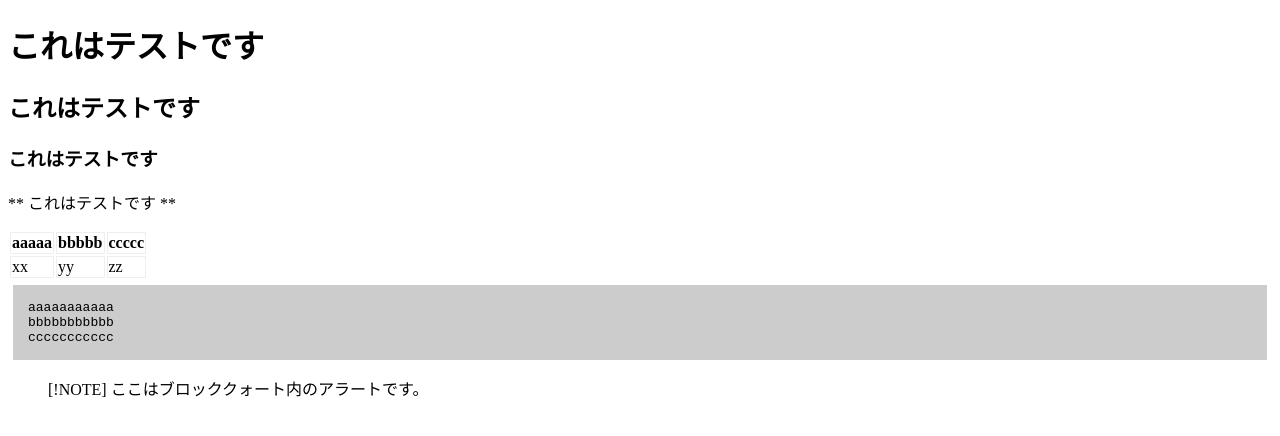
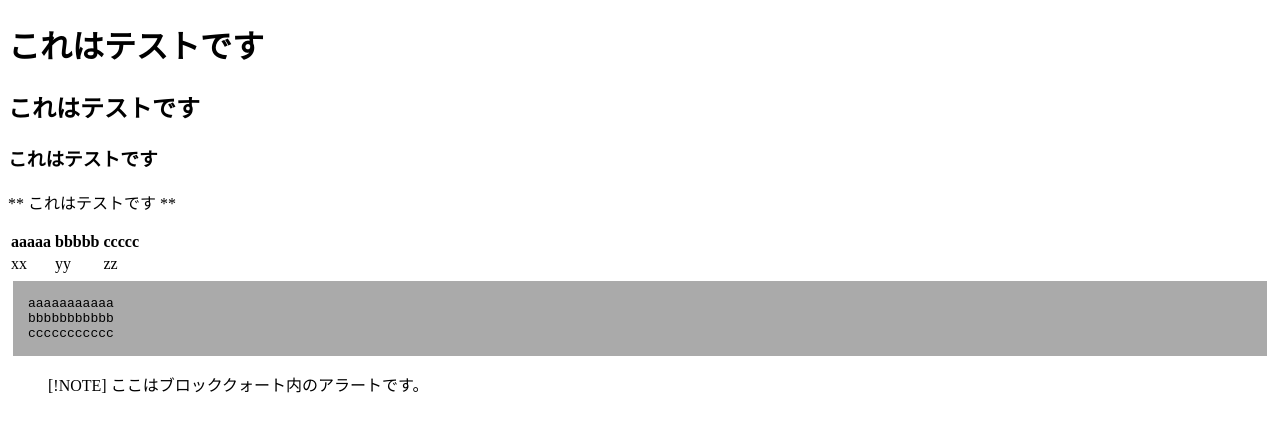
Before and after one commit to rfriends/rfriends, a Jekyll site: the page built from test.md, in a window 1280 px wide. Shown: the top 436 px of the page. Built offline with Jekyll 4.4.1, drawn with Linux system fonts in a browser that asks for light colours; our own code applies the rules of GitHub Pages for plain Markdown files; Markdown is read by kramdown in place of the engine named in the settings.

Commit message:
Update default.html

```diff
--- a/_layouts/default.html
+++ b/_layouts/default.html
@@ -6,14 +6,14 @@
     <style>
       table {
         table, td, th {
-          border: 1px #eeeeee solid;
+          border: 0px #eeeeee solid;
         }
       }
         .highlight {
 #border:1px solid #ccc;
 padding:5px;
 margin:5px;
-background-color:#cccccc;
+background-color:#aaaaaa;
         }
 
     </style>
```
